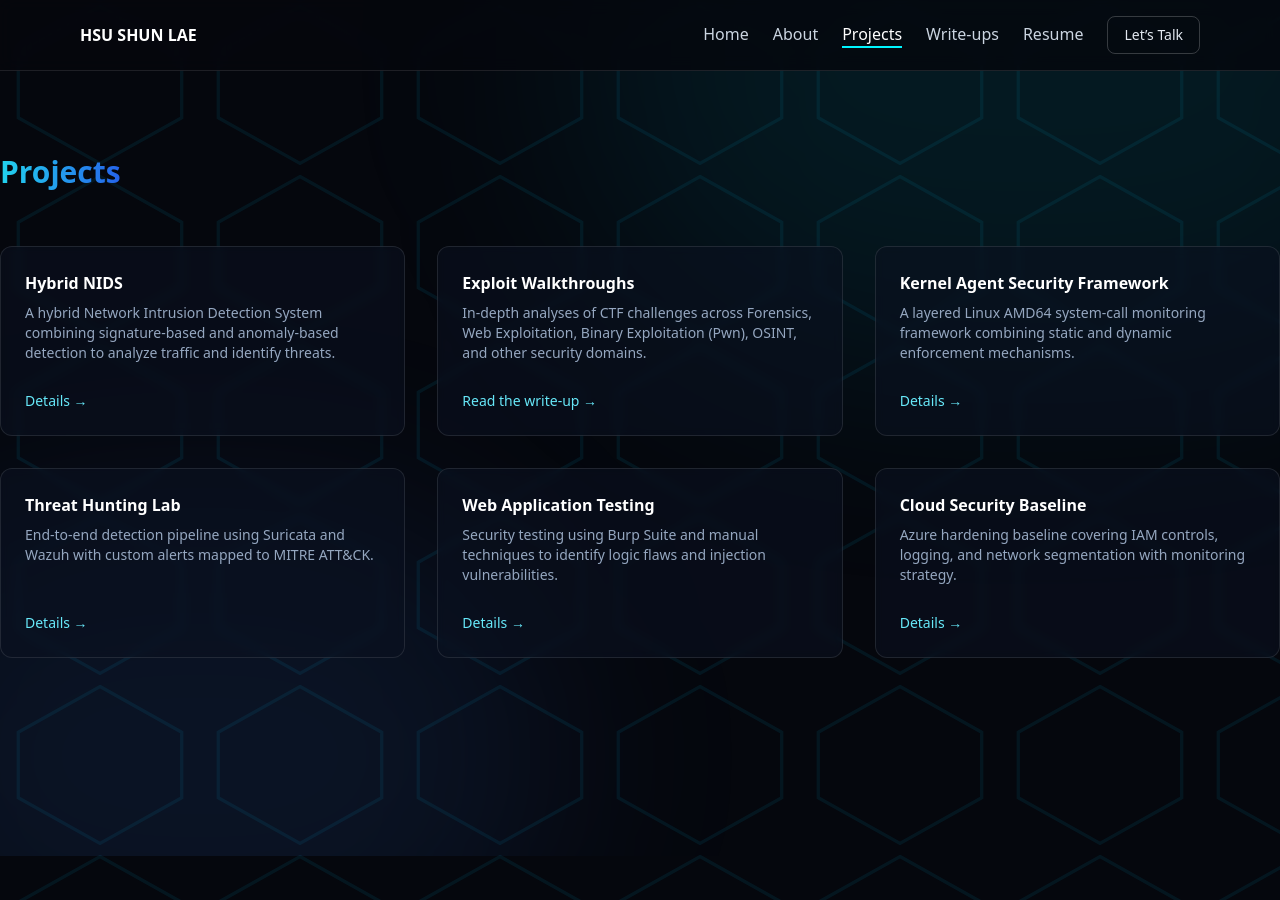
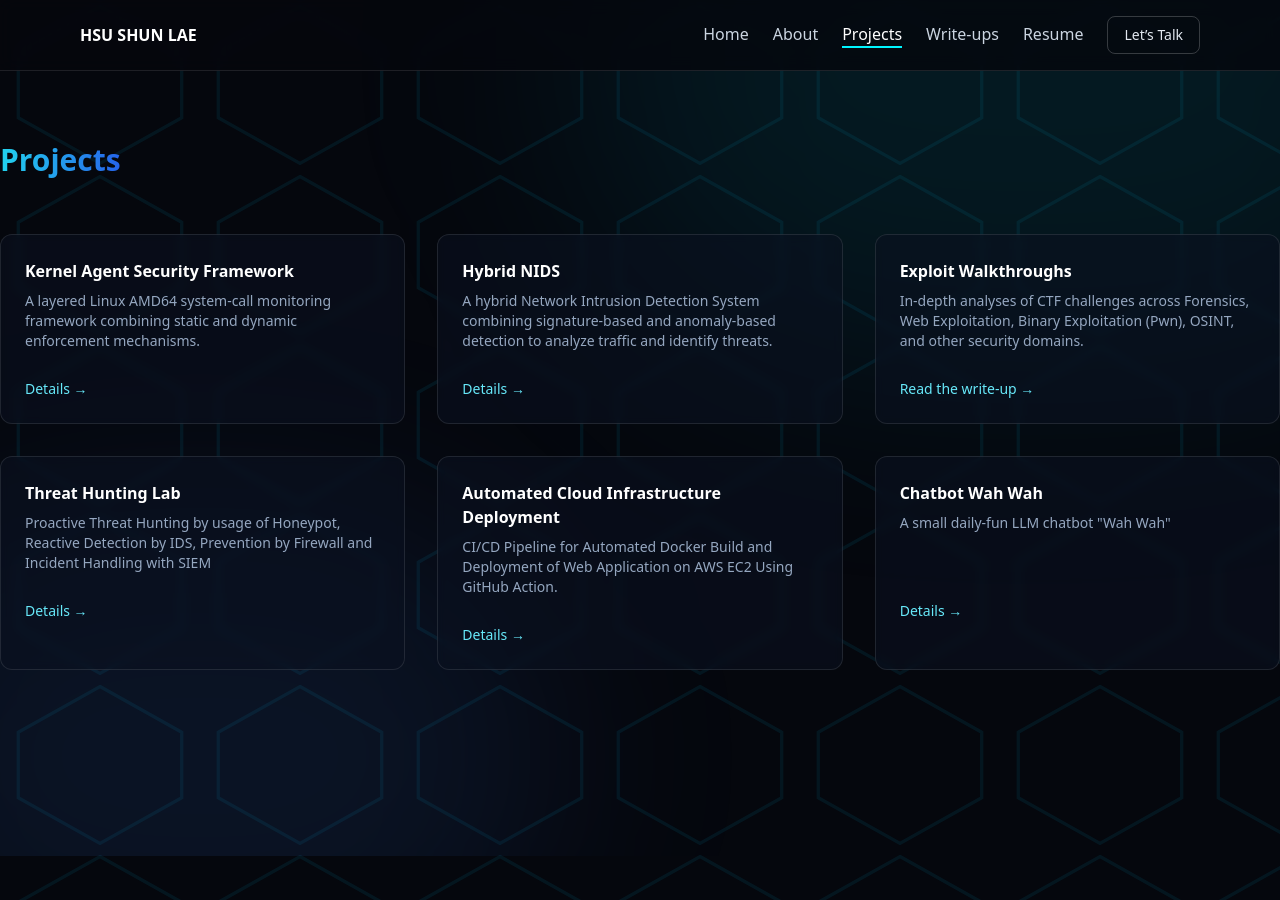
Before and after one commit to HsuShunLae/HsuShunLae.github.io, a Jekyll site: the page built from index.md, in a window 1280 px wide and 900 px high, scrolled down 1964 px. Built offline with Jekyll 4.4.1, drawn with Linux system fonts in a browser that asks for light colours; nearby versions of some CDN libraries.

Commit message:
Update project-section.html

```diff
--- a/_includes/project-section.html
+++ b/_includes/project-section.html
@@ -12,10 +12,23 @@
       <span class="text-transparent bg-clip-text bg-gradient-to-r from-cyan-400 to-blue-600">Projects</span>
     </h2>
 
-    <!-- Highlights -->
     <div class="mt-14 grid gap-8 sm:grid-cols-2 lg:grid-cols-3">
 
       <!-- 1 -->
+      <div class="group rounded-xl border border-white/10 bg-panel/60 backdrop-blur-sm p-6 transition hover:border-cyan-400/40 hover:shadow-[0_0_30px_rgba(0,245,255,0.15)]">
+        <h4 class="mb-2 font-semibold text-white">Kernel Agent Security Framework</h4>
+        <p class="text-mute text-sm mb-4 min-h-[72px]">
+          A layered Linux AMD64 system-call monitoring framework combining
+          static and dynamic enforcement mechanisms.
+        </p>
+        <a href="https://github.com/HsuShunLae/x86_64-Linux-Based-Kernel-Agent-Security-Framework"
+           class="text-cyan-300 hover:underline text-sm">
+          Details →
+        </a>
+      </div>
+
+
+      <!-- 2 -->
       <div class="group rounded-xl border border-white/10 bg-panel/60 backdrop-blur-sm p-6 transition hover:border-cyan-400/40 hover:shadow-[0_0_30px_rgba(0,245,255,0.15)]">
         <h4 class="mb-2 font-semibold text-white">Hybrid NIDS</h4>
         <p class="text-mute text-sm mb-4 min-h-[72px]">
@@ -28,7 +41,8 @@
         </a>
       </div>
 
-      <!-- 2 -->
+
+      <!-- 3 -->
       <div class="group rounded-xl border border-white/10 bg-panel/60 backdrop-blur-sm p-6 transition hover:border-cyan-400/40 hover:shadow-[0_0_30px_rgba(0,245,255,0.15)]">
         <h4 class="mb-2 font-semibold text-white">Exploit Walkthroughs</h4>
         <p class="text-mute text-sm mb-4 min-h-[72px]">
@@ -41,27 +55,14 @@
         </a>
       </div>
 
-      <!-- 3 -->
-      <div class="group rounded-xl border border-white/10 bg-panel/60 backdrop-blur-sm p-6 transition hover:border-cyan-400/40 hover:shadow-[0_0_30px_rgba(0,245,255,0.15)]">
-        <h4 class="mb-2 font-semibold text-white">Kernel Agent Security Framework</h4>
-        <p class="text-mute text-sm mb-4 min-h-[72px]">
-          A layered Linux AMD64 system-call monitoring framework combining
-          static and dynamic enforcement mechanisms.
-        </p>
-        <a href="https://github.com/HsuShunLae/x86_64-Linux-Based-Kernel-Agent-Security-Framework"
-           class="text-cyan-300 hover:underline text-sm">
-          Details →
-        </a>
-      </div>
 
       <!-- 4 -->
       <div class="group rounded-xl border border-white/10 bg-panel/60 backdrop-blur-sm p-6 transition hover:border-cyan-400/40 hover:shadow-[0_0_30px_rgba(0,245,255,0.15)]">
         <h4 class="mb-2 font-semibold text-white">Threat Hunting Lab</h4>
         <p class="text-mute text-sm mb-4 min-h-[72px]">
-          End-to-end detection pipeline using Suricata and Wazuh
-          with custom alerts mapped to MITRE ATT&CK.
+          Proactive Threat Hunting by usage of Honeypot, Reactive Detection by IDS, Prevention by Firewall and Incident Handling with SIEM
         </p>
-        <a href="#projects"
+        <a href="https://github.com/HsuShunLae/Deception-Network-Defense"
            class="text-cyan-300 hover:underline text-sm">
           Details →
         </a>
@@ -69,12 +70,11 @@
 
       <!-- 5 -->
       <div class="group rounded-xl border border-white/10 bg-panel/60 backdrop-blur-sm p-6 transition hover:border-cyan-400/40 hover:shadow-[0_0_30px_rgba(0,245,255,0.15)]">
-        <h4 class="mb-2 font-semibold text-white">Web Application Testing</h4>
+        <h4 class="mb-2 font-semibold text-white">Automated Cloud Infrastructure Deployment</h4>
         <p class="text-mute text-sm mb-4 min-h-[72px]">
-          Security testing using Burp Suite and manual techniques
-          to identify logic flaws and injection vulnerabilities.
+          CI/CD Pipeline for Automated Docker Build and Deployment of Web Application on AWS EC2 Using GitHub Action.
         </p>
-        <a href="#projects"
+        <a href="https://github.com/HsuShunLae/Automated-Container-deployment-and-Administration-in-the-cloud"
            class="text-cyan-300 hover:underline text-sm">
           Details →
         </a>
@@ -82,18 +82,17 @@
 
       <!-- 6 -->
       <div class="group rounded-xl border border-white/10 bg-panel/60 backdrop-blur-sm p-6 transition hover:border-cyan-400/40 hover:shadow-[0_0_30px_rgba(0,245,255,0.15)]">
-        <h4 class="mb-2 font-semibold text-white">Cloud Security Baseline</h4>
+        <h4 class="mb-2 font-semibold text-white">Chatbot Wah Wah</h4>
         <p class="text-mute text-sm mb-4 min-h-[72px]">
-          Azure hardening baseline covering IAM controls, logging,
-          and network segmentation with monitoring strategy.
+          A small daily-fun LLM chatbot "Wah Wah"
         </p>
-        <a href="#projects"
+        <a href="https://github.com/HsuShunLae/ChatBotWahWah"
            class="text-cyan-300 hover:underline text-sm">
           Details →
         </a>
       </div>
 
-</div>
+    </div>
 
 
   </div>
```
